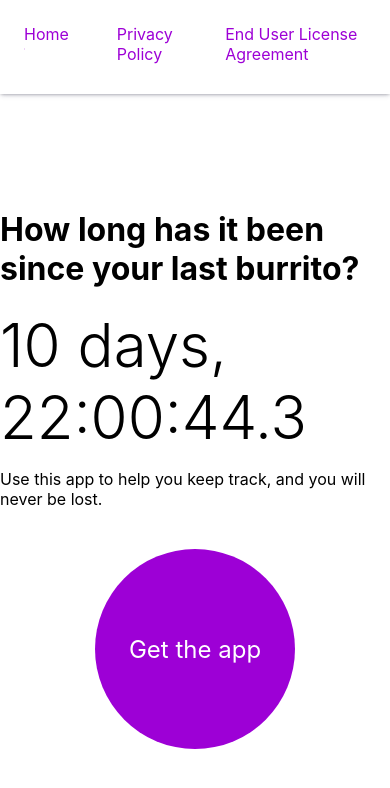
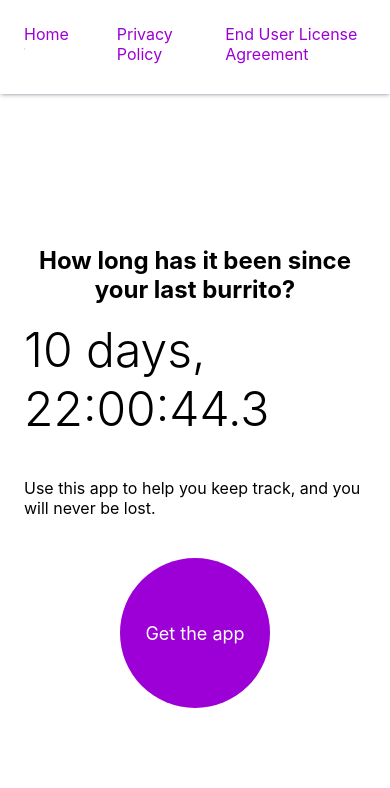
Before and after one commit to ytolstyk/eataburrita-site, a React (Create React App) app: page / in a window 390 px wide. Shown: the top 788 px of the page. Built offline with nearby package versions, Linux system fonts and the light colour scheme.

Commit message:
adding media queries

```diff
--- a/src/Home.tsx
+++ b/src/Home.tsx
@@ -1,11 +1,13 @@
 import { BurritoTimer } from "./BurritoTimer";
-import { Container, GetAppLink, Margin } from "./styles";
+import { Container, GetAppLink, H1, Margin } from "./styles";
 
 export function Home() {
   return (
     <Container>
-      <h1>How long has it been since your last burrito?</h1>
-      <BurritoTimer />
+      <H1>How long has it been since your last burrito?</H1>
+      <Margin bottom={2}>
+        <BurritoTimer />
+      </Margin>
       <p>Use this app to help you keep track, and you will never be lost.</p>
       <Margin top={2}>
         <a
--- a/src/helpers/timer.ts
+++ b/src/helpers/timer.ts
@@ -28,8 +28,4 @@ export const timeHelper = {
   alwaysTwoDigits(num: number) {
     return num < 10 ? `0${num}` : String(num);
   },
-
-  // formatTime(time) {
-  //   return moment(time).format('MMMM Do YYYY, h:mm:ssa');
-  // }
 };
--- /dev/null
+++ b/src/media.ts
@@ -0,0 +1,6 @@
+export const media = {
+  xs: '@media (max-width: 480px)',
+  sm: '@media (max-width: 786px)',
+  md: '@media (max-width: 992px)',
+  lg: '@media (min-width: 993px)',
+};
--- a/src/styles.tsx
+++ b/src/styles.tsx
@@ -2,6 +2,7 @@ import { Link } from "react-router-dom";
 import styled from "styled-components";
 import { lighten } from "polished";
 import type * as CSS from "csstype";
+import { media } from "./media";
 
 const base = 12;
 const purple = "#9d00d6";
@@ -33,6 +34,15 @@ export const Page = styled.div`
   min-height: 100vh;
   display: flex;
   flex-direction: column;
+`;
+
+export const H1 = styled.h1`
+  font-size: 36px;
+
+  ${media.md} {
+    font-size: 24px;
+    text-align: center;
+  }
 `;
 
 export const NavWrapper = styled.nav`
@@ -75,11 +85,16 @@ export const Container = styled.div`
   flex-direction: column;
   align-items: center;
   justify-content: center;
+  padding: 24px;
 `;
 
 export const TimerText = styled.div`
   font-size: 60px;
   font-weight: 300;
+
+  ${media.md} {
+    font-size: 48px;
+  }
 `;
 
 export const GetAppLink = styled.div`
@@ -97,4 +112,11 @@ export const GetAppLink = styled.div`
   &:hover {
     background-color: ${lighten(0.1, purple)};
   }
+
+  ${media.md} {
+    width: 150px;
+    height: 150px;
+    border-radius: 150px;
+    font-size: 18px;
+  }
 `;
```
